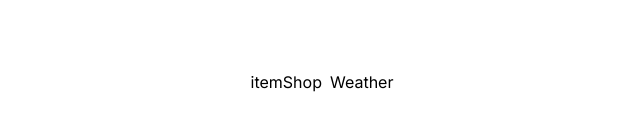
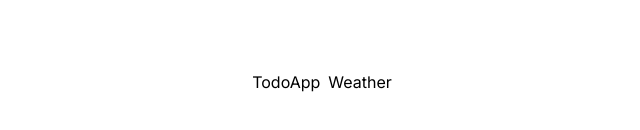
Before and after one commit to Amirmohamadhejazi/Super-Application, a Next.js app: page / in a window 1280 px wide. Shown: the part 318-448 px from the top of the page, without its empty margins (318-958 px from the left). Built offline with nearby package versions, Linux system fonts and the light colour scheme.

Commit message:
fix: home links

```diff
--- a/src/app/page.tsx
+++ b/src/app/page.tsx
@@ -1,17 +1,15 @@
 'use client';
 import Link from 'next/link';
-// import { TodoApp } from './components';
 
 export default function Home() {
     return (
         <div className="w-full min-h-screen flex justify-center gap-x-2 items-center">
-            <Link href="/itemsShop?sortOrder=All" className="hover:text-lg  transition-all duration-700">
-                itemShop
+            <Link href="/todoApp" className="hover:text-lg  transition-all duration-700">
+                TodoApp
             </Link>
             <Link href="/weather" className="hover:text-lg  transition-all duration-700">
                 Weather
             </Link>
-            {/* <TodoApp /> */}
         </div>
     );
 }
```
